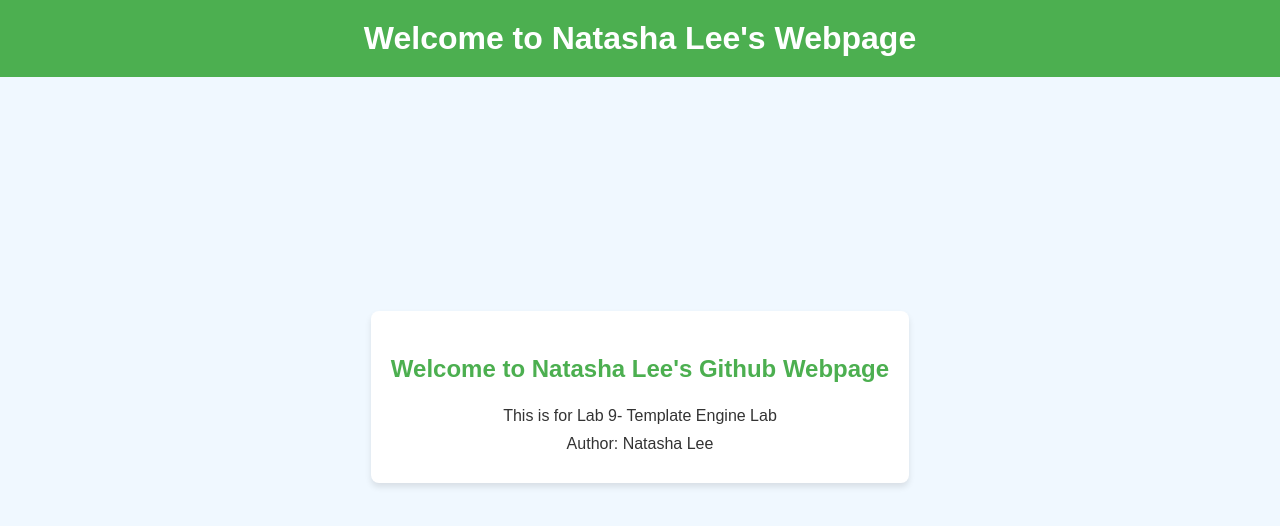
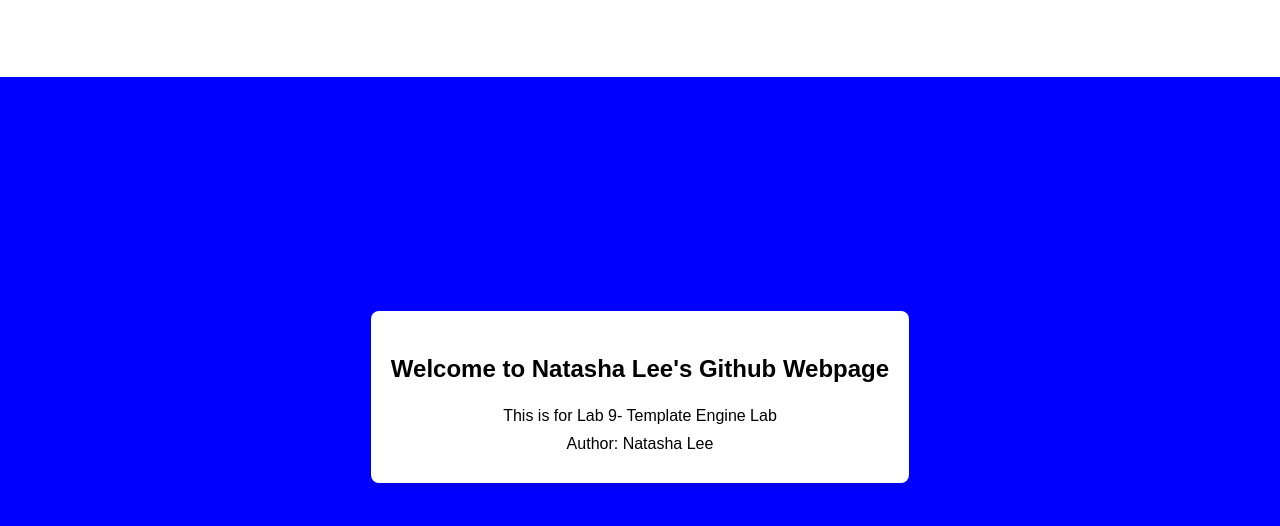
Before and after one commit to NatashaLeeXY/my-webpage, a plain HTML site: page index.html in a window 1280 px wide. Drawn offline with Linux system fonts and the light colour scheme.

Commit message:
Update index.html

```diff
--- a/index.html
+++ b/index.html
@@ -6,17 +6,16 @@
     <meta name="viewport" content="width=device-width, initial-scale=1.0">
     <title>Natasha Lee's Webpage</title>
     <style>
-        /* General Styles */
         body {
             font-family: 'Arial', sans-serif;
-            background-color: #f0f8ff;
-            color: #333;
+            background-color: blue;
+            color: ;
             margin: 0;
             padding: 0;
         }
 
         header {
-            background-color: #4caf50;
+            background-color: white;
             color: white;
             text-align: center;
             padding: 20px 0;
@@ -42,7 +41,7 @@
         }
 
         h3 {
-            color: #4caf50;
+            color: dark blue;
             font-size: 24px;
         }
 
@@ -55,7 +54,7 @@
 
 <body>
     <header>
-        <h1>Welcome to Natasha Lee's Webpage</h1>
+        <h1>Webpage for CS3210</h1>
     </header>
     <main>
         <div id="app">
```
